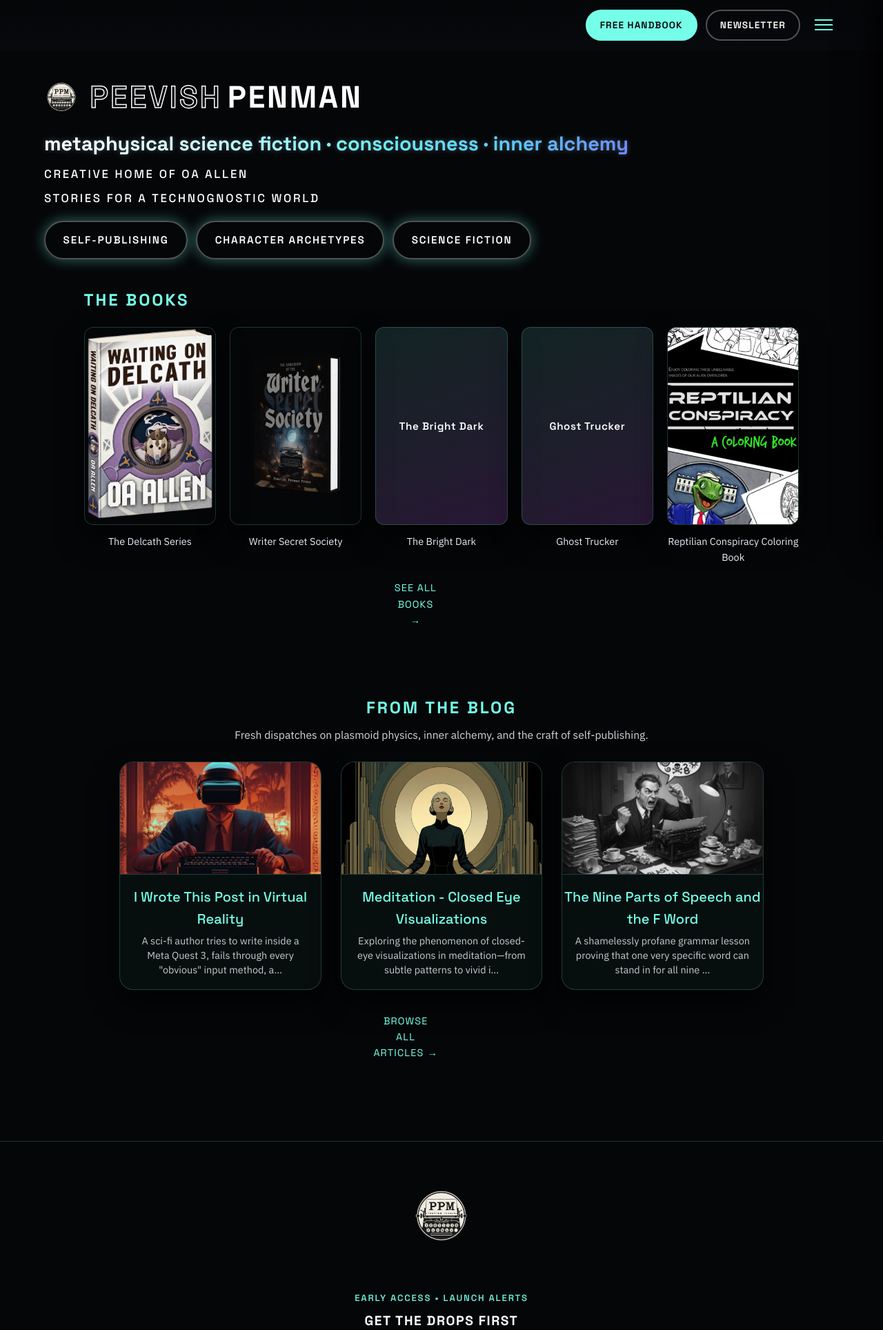
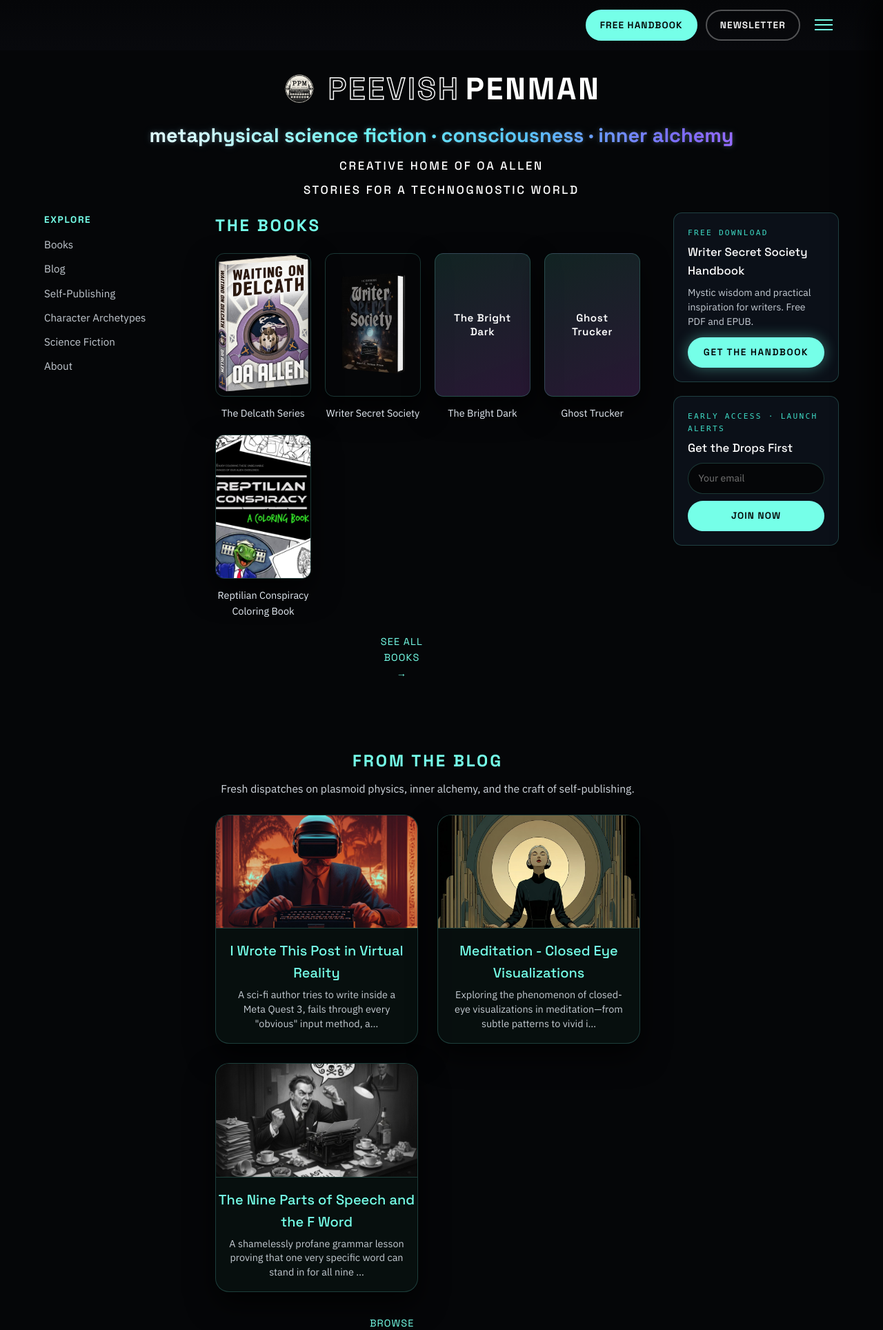
Before and after one commit to bzuley/peevishpenman, a PHP site: page / in a window 1280 px wide. Shown: the top 1928 px of the page at 69% size. Run offline with PHP 8.4, Linux system fonts and the light colour scheme.

Commit message:
Homepage: three-column layout with sidebar nav, centered compact masthead
Replaces the left-aligned desktop masthead with a small centered one
(title + tagline only, hero image and CTA buttons dropped on desktop)
and restructures the content below it into three columns: a sticky
left sidebar with the site's section nav, a wide center column holding
the books row and blog preview, and a right sidebar with the Free
Handbook CTA and newsletter signup pulled up from the footer. Mobile
is unaffected — it still gets the full hero (image, bio, quicklink
buttons) since it isn't part of this columns layout.

```diff
--- a/index.php
+++ b/index.php
@@ -85,13 +85,13 @@
         stories for a technognostic world
       </h2>
 
-      <!-- Quicklinks Section -->
+      <!-- Quicklinks Section (mobile only — desktop uses the sidebar nav below) -->
       <section class="ppm-quicklinks">
         <div class="ppm-quicklinks-buttons">
-          <a class="ppm-button ppm-quicklinks-primary"
+          <a class="ppm-button"
             href="/pages/books.php">Explore the Books</a>
 
-          <a class="ppm-button ppm-button--ghost ppm-quicklinks-primary"
+          <a class="ppm-button ppm-button--ghost"
             href="/blog.php">Read the Blog</a>
 
           <a class="ppm-button ppm-button--ghost"
@@ -113,8 +113,27 @@
 
     </div> <!-- /.ppm-hero-content -->
   </div> <!-- /.ppm-hero-inner -->
+</header>
 
-  <!-- Books row (desktop only; mobile reaches books via the quicklinks buttons above) -->
+<!-- Three-column layout (desktop only): sidebar nav, wide center column, widgets -->
+<div class="ppm-home-columns">
+
+  <aside class="ppm-home-sidebar ppm-home-sidebar--left">
+    <nav class="ppm-home-nav" aria-label="Explore">
+      <h3 class="ppm-home-nav-heading">Explore</h3>
+      <ul>
+        <li><a href="/pages/books.php">Books</a></li>
+        <li><a href="/blog.php">Blog</a></li>
+        <li><a href="/blog-tag.php?tag=selfpublishing">Self-Publishing</a></li>
+        <li><a href="/blog-tag.php?tag=archetypes">Character Archetypes</a></li>
+        <li><a href="/blog-tag.php?tag=sciencefiction">Science Fiction</a></li>
+        <li><a href="/pages/about.php">About</a></li>
+      </ul>
+    </nav>
+  </aside>
+
+  <div class="ppm-home-main">
+    <!-- Books row -->
     <section class="ppm-home-books">
       <h2 class="ppm-home-books-heading">The Books</h2>
       <div class="ppm-home-books-grid">
@@ -160,7 +179,35 @@
     </section>
 
     <?php include $_SERVER['DOCUMENT_ROOT'] . '/partials/blog-preview.php'; ?>
-</header>
+  </div>
+
+  <aside class="ppm-home-sidebar ppm-home-sidebar--right">
+    <div class="ppm-home-widget">
+      <p class="ppm-home-widget-label">Free Download</p>
+      <h3 class="ppm-home-widget-title">Writer Secret Society Handbook</h3>
+      <p class="ppm-home-widget-text">Mystic wisdom and practical inspiration for writers. Free PDF and EPUB.</p>
+      <a class="ppm-button" href="/pages/writer-secret-society.php">Get the Handbook</a>
+    </div>
+
+    <div class="ppm-home-widget">
+      <p class="ppm-home-widget-label">Early Access &middot; Launch Alerts</p>
+      <h3 class="ppm-home-widget-title">Get the Drops First</h3>
+      <form action="/partials/newsletter-signup.php" method="POST" class="ppm-home-widget-form">
+        <input type="email" name="email" placeholder="Your email" required aria-label="Email address">
+        <button type="submit" aria-label="Join the newsletter now">Join Now</button>
+      </form>
+
+      <?php if (isset($_GET['status']) && $_GET['status'] === 'success'): ?>
+        <p class="ppm-footer-message ppm-footer-message-success">Thanks—check your inbox.</p>
+      <?php endif; ?>
+
+      <?php if (isset($_GET['status']) && $_GET['status'] === 'error'): ?>
+        <p class="ppm-footer-message ppm-footer-message-error">Something went wrong. Please try again.</p>
+      <?php endif; ?>
+    </div>
+  </aside>
+
+</div>
 
 <?php include $_SERVER['DOCUMENT_ROOT'].'/partials/footer.php'; ?>
 </body>
--- a/styles/main.css
+++ b/styles/main.css
@@ -513,12 +513,12 @@ small {
   font-family: "IBM Plex Sans", system-ui, sans-serif;
 }
 
-/* Desktop hero: a compact left-aligned masthead instead of a big centered
-   mobile-style hero — no typewriter art, no bio paragraph, so the books
-   and blog sections that follow land above the fold. */
+/* Desktop hero: a small centered masthead, out of the way — no typewriter
+   art, no bio paragraph, no button row (the sidebar nav below covers that),
+   so the three-column layout that follows lands above the fold. */
 @media (min-width: 901px) {
   .ppm-hero {
-    padding: var(--ppm-spacing-lg) 5% var(--ppm-spacing-md);
+    padding: var(--ppm-spacing-md) 5%;
   }
 
   .ppm-hero-inner {
@@ -526,12 +526,7 @@ small {
   }
 
   .ppm-hero-content {
-    text-align: left;
     gap: var(--ppm-spacing-xs);
-  }
-
-  .ppm-hero-site-title {
-    justify-content: flex-start;
   }
 
   .ppm-hero-image {
@@ -539,39 +534,155 @@ small {
   }
 
   .ppm-quicklinks {
-    padding: var(--ppm-spacing-sm) 0 0;
-    text-align: left;
-  }
-
-  .ppm-quicklinks .ppm-quicklinks-buttons {
-    justify-content: flex-start;
-  }
-
-  .ppm-quicklinks .ppm-quicklinks-description {
     display: none;
   }
-
-  /* Redundant with the Books row and Blog preview sections just below */
-  .ppm-quicklinks-primary {
-    display: none;
-  }
 }
 
 /* ================================
-   8b) HOME BOOKS ROW (desktop only —
-   mobile already reaches books via the quicklinks buttons)
+   8b) HOME THREE-COLUMN LAYOUT (desktop only) —
+   sidebar nav / wide center column / widget sidebar.
+   Mobile keeps the single-column flow and reaches books
+   and topics via the quicklinks buttons in the hero above.
    ================================ */
 
 .ppm-home-books {
   display: none;
 }
 
+.ppm-home-sidebar {
+  display: none;
+}
+
 @media (min-width: 901px) {
+  .ppm-home-columns {
+    display: grid;
+    grid-template-columns: 200px minmax(0, 1fr) 240px;
+    gap: var(--ppm-spacing-xl);
+    max-width: 1400px;
+    margin: 0 auto;
+    padding: 0 5% var(--ppm-spacing-xl);
+    align-items: start;
+  }
+
+  .ppm-home-main {
+    min-width: 0;
+  }
+
+  .ppm-home-sidebar {
+    display: block;
+    position: sticky;
+    top: var(--ppm-spacing-lg);
+  }
+
+  .ppm-home-nav-heading {
+    margin: 0 0 var(--ppm-spacing-sm);
+    font-family: "Space Grotesk", system-ui, sans-serif;
+    font-weight: 700;
+    letter-spacing: 0.12em;
+    text-transform: uppercase;
+    font-size: 0.85rem;
+    color: var(--ppm-hermes);
+  }
+
+  .ppm-home-nav ul {
+    list-style: none;
+    margin: 0;
+    padding: 0;
+    display: flex;
+    flex-direction: column;
+    gap: 0.6rem;
+  }
+
+  .ppm-home-nav a {
+    font-family: "IBM Plex Sans", system-ui, sans-serif;
+    font-size: 0.95rem;
+    color: var(--ppm-text-main);
+    text-decoration: none;
+    opacity: 0.85;
+    transition: opacity var(--ppm-transition-fast), color var(--ppm-transition-fast);
+  }
+
+  .ppm-home-nav a:hover {
+    opacity: 1;
+    color: var(--ppm-hermes);
+  }
+
+  .ppm-home-widget {
+    background: var(--ppm-surface);
+    border: 1px solid var(--ppm-border-soft);
+    border-radius: var(--ppm-radius-md);
+    padding: var(--ppm-spacing-md);
+  }
+
+  .ppm-home-widget + .ppm-home-widget {
+    margin-top: var(--ppm-spacing-md);
+  }
+
+  .ppm-home-widget-label {
+    margin: 0 0 0.4em;
+    font-family: "IBM Plex Mono", monospace;
+    font-size: 0.7rem;
+    font-weight: 500;
+    letter-spacing: 0.2em;
+    text-transform: uppercase;
+    color: var(--ppm-hermes-shadow);
+  }
+
+  .ppm-home-widget-title {
+    margin: 0 0 0.5em;
+    font-family: "Space Grotesk", system-ui, sans-serif;
+    font-size: 1.05rem;
+    color: #ffffff;
+  }
+
+  .ppm-home-widget-text {
+    margin: 0 0 var(--ppm-spacing-sm);
+    font-family: "IBM Plex Sans", system-ui, sans-serif;
+    font-size: 0.88rem;
+    color: var(--ppm-text-main);
+    opacity: 0.85;
+    line-height: 1.5;
+  }
+
+  .ppm-home-widget .ppm-button {
+    width: 100%;
+    padding: 0.7rem 1rem;
+    font-size: 0.85rem;
+  }
+
+  .ppm-home-widget-form {
+    display: flex;
+    flex-direction: column;
+    gap: 0.6rem;
+  }
+
+  .ppm-home-widget-form input {
+    padding: 0.65rem 0.9rem;
+    border-radius: var(--ppm-radius-pill);
+    border: 1px solid var(--ppm-border-soft);
+    background: var(--ppm-obsidian);
+    color: #ffffff;
+    font-family: "IBM Plex Sans", system-ui, sans-serif;
+    font-size: 0.88rem;
+  }
+
+  .ppm-home-widget-form button {
+    padding: 0.7rem 1rem;
+    border-radius: var(--ppm-radius-pill);
+    border: none;
+    background: var(--ppm-hermes);
+    color: #000;
+    font-family: "Space Grotesk", system-ui, sans-serif;
+    font-weight: 600;
+    font-size: 0.85rem;
+    letter-spacing: 0.08em;
+    text-transform: uppercase;
+    cursor: pointer;
+  }
+
+  /* Books row, now living in the center column rather than full page width */
   .ppm-home-books {
     display: block;
-    padding: var(--ppm-spacing-md) 5% 0;
-    max-width: 1200px;
-    margin: 0 auto;
   }
 
   .ppm-home-books-heading {
@@ -586,7 +697,7 @@ small {
 
   .ppm-home-books-grid {
     display: grid;
-    grid-template-columns: repeat(5, 1fr);
+    grid-template-columns: repeat(auto-fill, minmax(130px, 1fr));
     gap: var(--ppm-spacing-md);
   }
 
@@ -650,11 +761,24 @@ small {
     margin-top: var(--ppm-spacing-md);
     text-align: center;
   }
-}
-
-@media (min-width: 901px) and (max-width: 1100px) {
-  .ppm-home-books-grid {
-    grid-template-columns: repeat(3, 1fr);
+
+  /* The blog preview partial carries its own full-page-width padding;
+     zero out the horizontal half so it lines up with the center column. */
+  .ppm-home-main .ppm-blog-preview,
+  .ppm-home-main .blog-preview {
+    padding-left: 0;
+    padding-right: 0;
+  }
+
+  .ppm-home-main .blog-container ul {
+    grid-template-columns: repeat(auto-fit, minmax(200px, 1fr));
+  }
+}
+
+@media (min-width: 901px) and (max-width: 1150px) {
+  .ppm-home-columns {
+    grid-template-columns: 170px minmax(0, 1fr) 200px;
+    gap: var(--ppm-spacing-lg);
   }
 }
 
```
Lines whose indentation alone changed are shown as unchanged.
